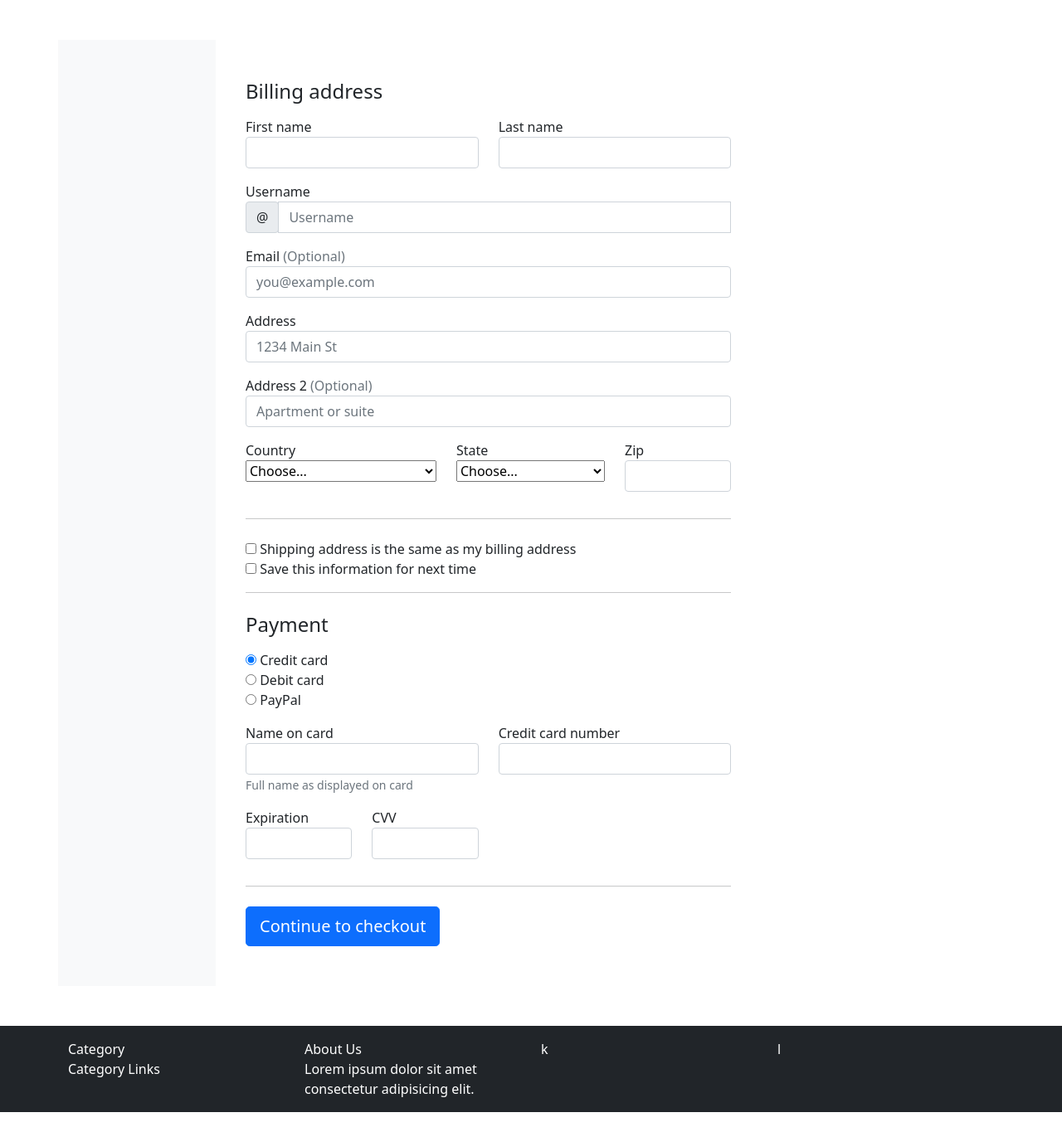
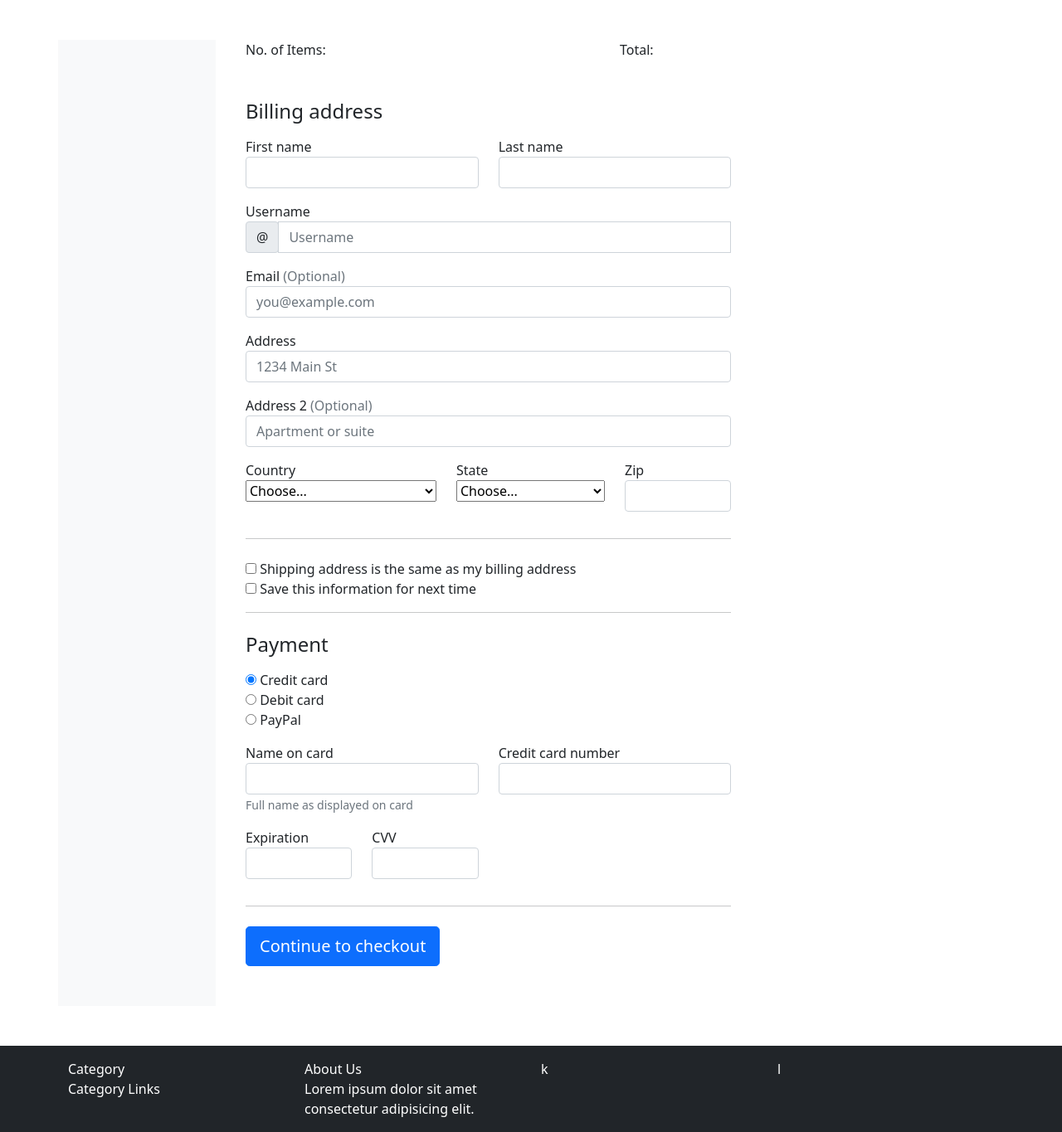
Before and after one commit to Emmanuel678912/django-ecommerce, a Django app: page /checkout/ in a window 1280 px wide. Shown: the part 56-1421 px from the top of the page at 83% size. Before the commit the page ends 1397 px from the top, so only its background shows below. Run offline with Django 3.2, Linux system fonts and the light colour scheme; some libraries are stand-ins or nearby versions.

Commit message:
added logged in user cart functionality

```diff
--- a/store/templates/checkout.html
+++ b/store/templates/checkout.html
@@ -2,6 +2,19 @@
 {% load static %}
 
 {% block content %}
+<div class="container">
+    <div class="row">
+        <div class="col">
+            No. of Items:
+        </div>
+        <div class="col">
+            Total:
+        </div>
+    </div>
+    <div class="row">
+
+    </div>
+</div>
 <div class="container my-5">
     <div class="col-md-8 order-md-1">
         <h4 class="mb-3">Billing address</h4>
@@ -150,7 +163,7 @@
         <button class="btn btn-primary btn-lg btn-block" type="submit">Continue to checkout</button>
         </form>
     </div>
-    </div>
+</div>
 
 
 {% endblock %}
--- a/store/templates/main.html
+++ b/store/templates/main.html
@@ -10,7 +10,26 @@
     <link rel="stylesheet" href="{% static 'css/bootstrap.css' %}">
 
     <link rel="stylesheet" href="{% static 'css/main.css' %}">
+    <script type="text/javascript">
+      var user = '{{request.user}}'
 
+      function getToken(name) {
+          var cookieValue = null;
+          if (document.cookie && document.cookie !== '') {
+              var cookies = document.cookie.split(';');
+              for (var i = 0; i < cookies.length; i++) {
+                  var cookie = cookies[i].trim();
+                  // Does this cookie string begin with the name we want?
+                  if (cookie.substring(0, name.length + 1) === (name + '=')) {
+                      cookieValue = decodeURIComponent(cookie.substring(name.length + 1));
+                      break;
+                  }
+              }
+          }
+          return cookieValue;
+      }
+      var csrftoken = getToken('csrftoken')
+    </script>
 </head>
 <body>
 
@@ -127,5 +146,6 @@
 
     <script src="https://unpkg.com/@popperjs/core@2.9.2/dist/umd/popper.min.js"></script>
     <script src="{% static 'js/bootstrap.js' %}"></script>
+    <script type="text/javascript" src="{% static 'js/cart.js' %}"></script>
 </body>
 </html>
--- a/store/templates/store.html
+++ b/store/templates/store.html
@@ -48,8 +48,8 @@
                                 <p class="h2">{{product.name}}</p>
                                 Lorem ipsum dolor sit amet, consectetur adipisicing elit.
                                 <p><strong>$ {{product.price}}</strong></p>
-                                <a href="{% url 'cart' %}">
-                                    <button type="button" class="btn btn-outline-success btn-sm">Add To Cart</button>
+                                <a href="#">
+                                    <button data-product={{product.id}} data-action="add" type="button" class="btn btn-outline-success btn-sm update-cart">Add To Cart</button>
                                 </a>
                             </div>
                         </div>
--- a/store/urls.py
+++ b/store/urls.py
@@ -15,6 +15,8 @@ urlpatterns = [
     path('logout/', views.logout_view, name='logout'),
     path('product/<str:slug>/<int:id>/', views.product, name='product'),
     path('category/<str:slug>/<int:id>/', views.category_page, name='category-page'),
+    path('update_item/', views.update_item, name='update_item'),
+
 ]
 
 urlpatterns += static(settings.MEDIA_URL, document_root=settings.MEDIA_ROOT)
--- a/store/views.py
+++ b/store/views.py
@@ -1,7 +1,10 @@
 from django.shortcuts import render, redirect
 from django.contrib.auth.models import Group, User, Permission
 from django.contrib.auth import authenticate, login, logout
-from .models import Customer, Product, Category
+from .models import Customer, Product, Category, Order, OrderItem
+import json
+
+from django.http import JsonResponse
 
 # Create your views here.
 def store(request):
@@ -9,19 +12,59 @@ def store(request):
 
     categories = Category.objects.all()
 
-    context = {'products' : products, 'categories' : categories}
+    if request.user.is_authenticated:
+        customer = request.user.customer
+        order, created = Order.objects.get_or_create(customer=customer, complete=False)
+        items = order.orderitem_set.all()
+        cartItems = order.get_cart_items
+    else:
+        items = []
+        order = {'get_cart_total' : 0, 'get_cart_items' : 0}
+        cartItems = order['get_cart_items']
+
+    context = {'products' : products, 'categories' : categories, 'cartItems' : cartItems}
 
     return render(request, 'store.html', context)
 
 def checkout(request):
-    context = {}
+    if request.user.is_authenticated:
+        customer = request.user.customer
+        order, created = Order.objects.get_or_create(customer=customer, complete=False)
+        items = order.orderitem_set.all()
+        cartItems = order.get_cart_items
+    else:
+        items = []
+        order = {'get_cart_total' : 0, 'get_cart_items' : 0}
+        cartItems = order['get_cart_items']
+
+    context = {'cartItems' : cartItems}
     return render(request, 'checkout.html', context)
 
+
 def cart(request):
-    context = {}
+
+    if request.user.is_authenticated:
+        customer = request.user.customer
+        order, created = Order.objects.get_or_create(customer=customer, complete=False)
+        items = order.orderitem_set.all()
+    else:
+        items = []
+        order = {'get_cart_total' : 0, 'get_cart_items' : 0}
+
+
+    context = {'items' : items, 'order' : order}
     return render(request, 'cart.html', context)
 
 def contact(request):
+    if request.user.is_authenticated:
+        customer = request.user.customer
+        order, created = Order.objects.get_or_create(customer=customer, complete=False)
+        items = order.orderitem_set.all()
+        cartItems = order.get_cart_items
+    else:
+        items = []
+        order = {'get_cart_total' : 0, 'get_cart_items' : 0}
+        cartItems = order['get_cart_items']
     return render(request, 'contact.html', {})
 
 def loginview(request):
@@ -42,11 +85,29 @@ def loginview(request):
         except User.DoesNotExist:
             pass
 
-
+    if request.user.is_authenticated:
+        customer = request.user.customer
+        order, created = Order.objects.get_or_create(customer=customer, complete=False)
+        items = order.orderitem_set.all()
+        cartItems = order.get_cart_items
+    else:
+        items = []
+        order = {'get_cart_total' : 0, 'get_cart_items' : 0}
+        cartItems = order['get_cart_items']
 
     return render(request, 'login.html', context)
 
 def register(request):
+
+    if request.user.is_authenticated:
+        customer = request.user.customer
+        order, created = Order.objects.get_or_create(customer=customer, complete=False)
+        items = order.orderitem_set.all()
+        cartItems = order.get_cart_items
+    else:
+        items = []
+        order = {'get_cart_total' : 0, 'get_cart_items' : 0}
+        cartItems = order['get_cart_items']
 
     # adds new user when they submit a form
     if request.method == 'POST':
@@ -97,6 +158,15 @@ def product(request, slug, id):
 
     products = Product.objects.filter(id=id)
 
+    if request.user.is_authenticated:
+        customer = request.user.customer
+        order, created = Order.objects.get_or_create(customer=customer, complete=False)
+        items = order.orderitem_set.all()
+        cartItems = order.get_cart_items
+    else:
+        items = []
+        order = {'get_cart_total' : 0, 'get_cart_items' : 0}
+        cartItems = order['get_cart_items']
 
     context = {'products' : products, 'item' : item}
 
@@ -108,5 +178,44 @@ def category_page(request, slug, id):
 
     products = Product.objects.filter(category=category)
 
+    if request.user.is_authenticated:
+        customer = request.user.customer
+        order, created = Order.objects.get_or_create(customer=customer, complete=False)
+        items = order.orderitem_set.all()
+        cartItems = order.get_cart_items
+    else:
+        items = []
+        order = {'get_cart_total' : 0, 'get_cart_items' : 0}
+        cartItems = order['get_cart_items']
+
     context = {'category' : category, 'products': products}
     return render(request, 'category-page.html', context)
+
+
+def update_item(request):
+
+    print(request.body)
+
+    data = json.loads(request.body)
+    productId = data['productId']
+    action = data['action']
+    print('Action: ', action)
+    print('Product: ', productId)
+
+    customer = request.user.customer
+    product = Product.objects.get(id=productId)
+    order, created = Order.objects.get_or_create(customer=customer, complete=False)
+
+    orderItem, created = OrderItem.objects.get_or_create(order=order, product=product)
+
+    if action == 'add':
+        orderItem.quantity = (orderItem.quantity + 1)
+    elif action == 'remove':
+        orderItem.quantity = (orderItem.quantity - 1)
+
+    orderItem.save()
+
+    if orderItem.quantity <= 0:
+        orderItem.delete()
+
+    return JsonResponse('Item was added', safe=False)
```
Also changed, not shown: static/js/cart.js (added, +46 -0 lines), store/models.py (+19 -2 lines), store/templates/cart.html (+12 -6 lines), static/images/media/category-images/thumbnail_8BD53438-27F0-41DD-A825-6EEC3A375D45.jpg (added), static/images/media/product-images/canary-wharf.jpg (added).
